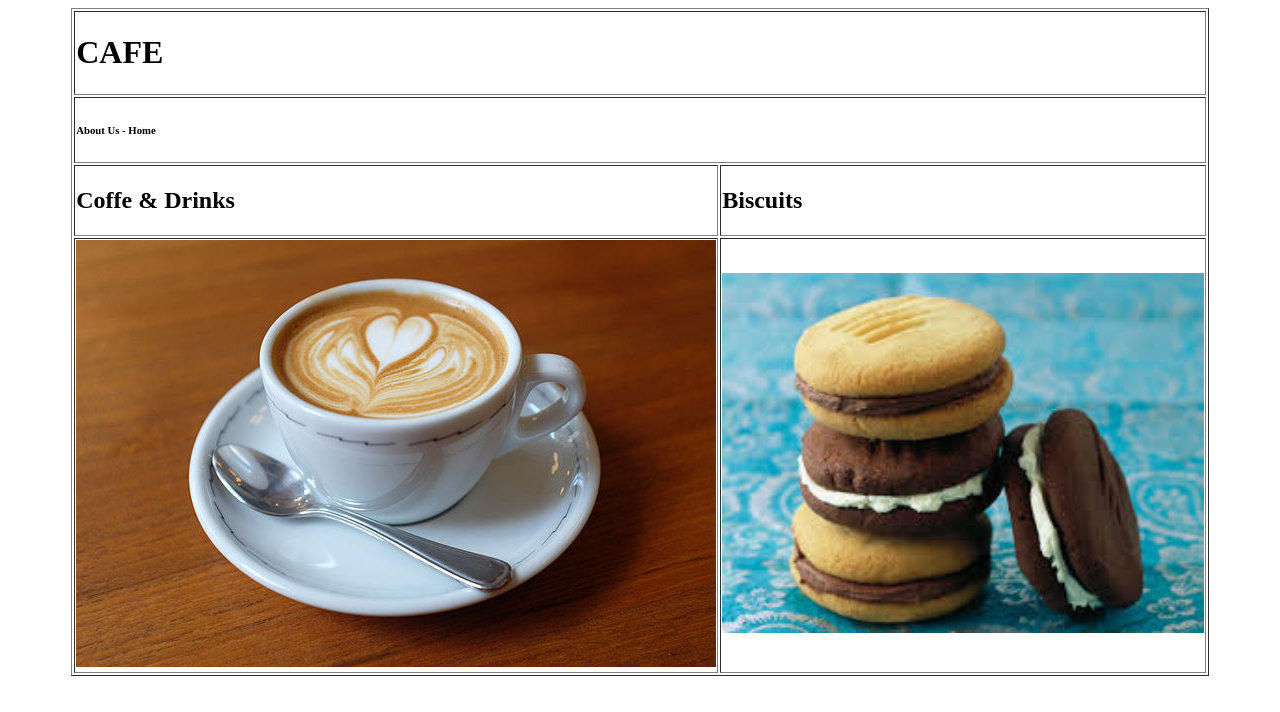
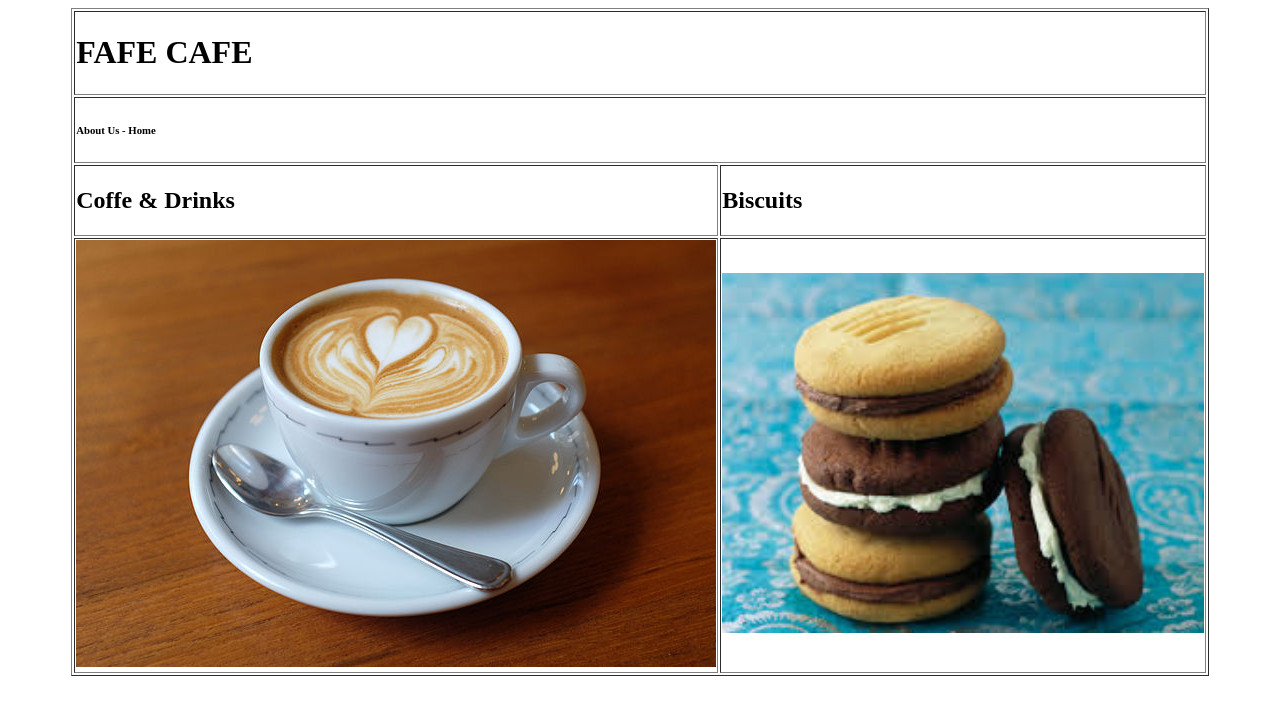
Before and after one commit to Okoles/WebSiteProyectGarciaL, a plain HTML site: page index.html in a window 1280 px wide. Drawn offline with Linux system fonts and the light colour scheme.

Commit message:
Update index.html

```diff
--- a/index.html
+++ b/index.html
@@ -1,13 +1,13 @@
 <!DOCTYPE html>
 <html>
 <head>
-	<title></title>
+	<title>FAFE CAFE</title>
 </head>
 <body>
 	<table width="90%" align="center" border="1">
 		<tr>
 			<td width="100%" colspan="2">
-				<h1>CAFE</h1>
+				<h1>FAFE CAFE</h1>
 			</td>
 		</tr>
 		<tr>
```
